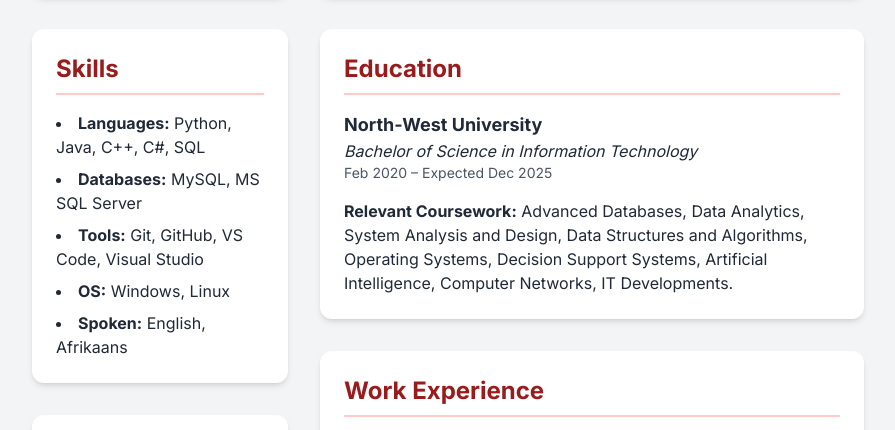
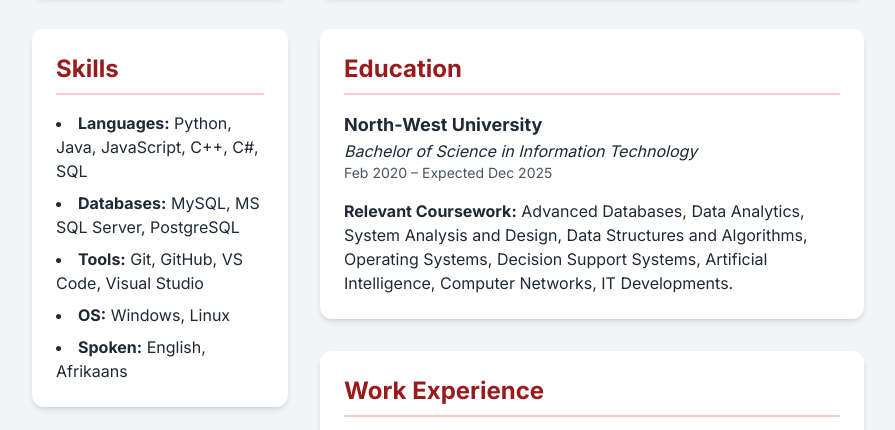
Before and after one commit to Rooster46/rooster46.github.io, a plain HTML site: page index.html in a window 1280 px wide. Shown: the part 641-1071 px from the top of the page, without its empty margins (192-1087 px from the left). Drawn offline with nearby package versions, Linux system fonts and the light colour scheme.

Commit message:
Update index.html

```diff
--- a/index.html
+++ b/index.html
@@ -64,8 +64,8 @@
         <section class="bg-white p-6 rounded-xl shadow-md">
           <h2 class="text-2xl font-bold text-red-800 border-b-2 border-red-200 pb-2 mb-4">Skills</h2>
           <ul class="list-disc list-inside space-y-2">
-            <li><strong>Languages:</strong> Python, Java, C++, C#, SQL</li>
-            <li><strong>Databases:</strong> MySQL, MS SQL Server</li>
+            <li><strong>Languages:</strong> Python, Java, JavaScript, C++, C#, SQL</li>
+            <li><strong>Databases:</strong> MySQL, MS SQL Server, PostgreSQL</li>
             <li><strong>Tools:</strong> Git, GitHub, VS Code, Visual Studio</li>
             <li><strong>OS:</strong> Windows, Linux</li>
             <li><strong>Spoken:</strong> English, Afrikaans</li>
```
